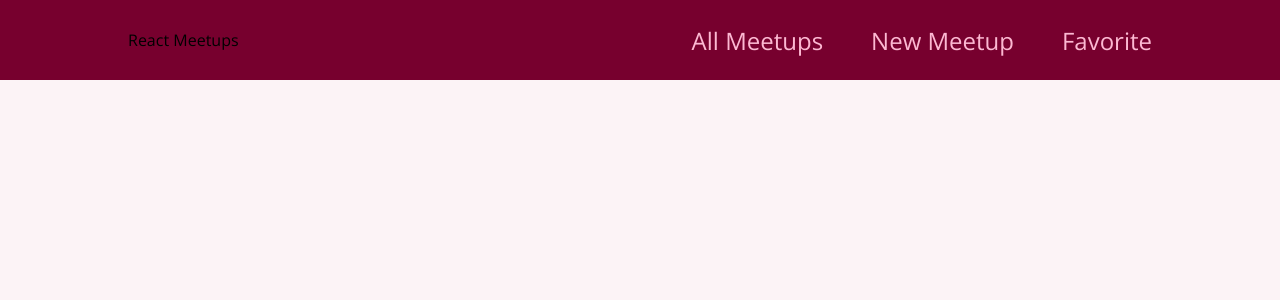
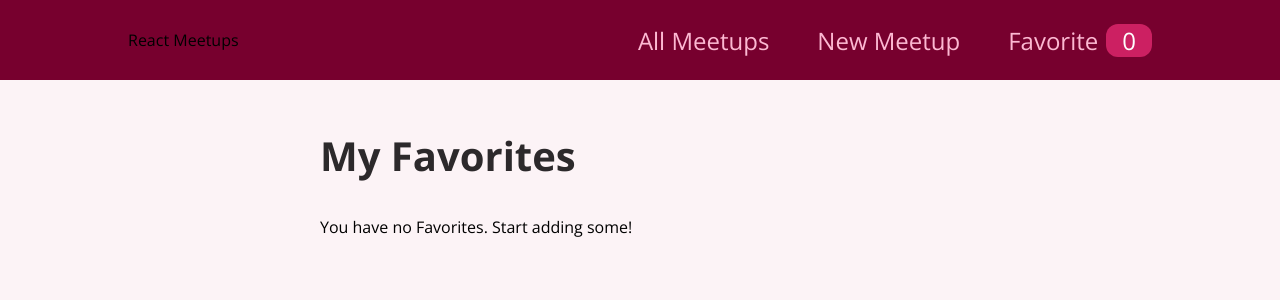
Before and after one commit to markiplagat/meet-up, a React (Create React App) app: page /favorites in a window 1280 px wide. Shown: the top 300 px of the page. Built offline with nearby package versions, Linux system fonts and the light colour scheme.

Commit message:
Add & remove from favorites

```diff
--- a/src/App.js
+++ b/src/App.js
@@ -14,7 +14,7 @@
         <Route path='/new-meetup'>
           <NewMeetup />
         </Route>
-        <Route path='/favorite'>
+        <Route path='/favorites'>
           <Favorite />
         </Route>
       </Switch>
--- a/src/components/layout/MainNavigation.js
+++ b/src/components/layout/MainNavigation.js
@@ -1,7 +1,10 @@
+import { useContext } from "react";
 import { Link } from 'react-router-dom';
 import classes from './MainNavigation.module.css';
+import FavoritesContext from "../../store/favorites-context";
 
 function MainNavigation() {
+    const favoritesCtx = useContext(FavoritesContext);
     return (
         <header className={classes.header}>
             <div>
@@ -16,7 +19,12 @@
                         <Link to='/new-meetup'>New Meetup</Link>
                     </li>
                     <li>
-                        <Link to='favorite'>Favorite</Link>
+                        <Link to='/favorites'>
+                            Favorite
+                            <span className={classes.badge}>
+                                {favoritesCtx.totalFavorites}
+                            </span>
+                        </Link>
                     </li>
                 </ul>
             </nav>
--- a/src/components/meetups/MeetupItem.js
+++ b/src/components/meetups/MeetupItem.js
@@ -1,7 +1,26 @@
+import { useContext } from "react";
 import classes from './MeetupItem.module.css';
 import Card from "../ui/Card";
+import FavoritesContext from "../../store/favorites-context";
 
 function MeetupItem(props) {
+
+    const favoritesCtx = useContext(FavoritesContext);
+    const itemIsFavorite = favoritesCtx.itemIsFavorite(props.id);
+
+    function favoriteStatusHandler() {
+        if(itemIsFavorite) {
+            favoritesCtx.removeFavorite(props.id);
+        } else {
+            favoritesCtx.addFavorite({
+                id: props.id,
+                title: props.title,
+                address: props.address,
+                description: props.description,
+                image: props.image
+            })
+        }
+    }
     return (
         <li className={classes.item}>
             <Card>
@@ -14,7 +33,7 @@
                     <p>{props.description}</p>
                 </div>
                 <div className={classes.actions}>
-                    <button>To Favorites</button>
+                    <button onClick={favoriteStatusHandler}>{itemIsFavorite ? 'Remove From Favorites' : 'Add To Favorites'}</button>
                 </div>
             </Card>
         </li>
--- a/src/index.js
+++ b/src/index.js
@@ -3,11 +3,14 @@
 import './index.css';
 import App from './App';
 import {BrowserRouter} from "react-router-dom";
+import {FavoritesContextProvider} from "./store/favorites-context";
 
 ReactDOM.render(
-  <BrowserRouter>
-    <App />
-  </BrowserRouter>,
+    <FavoritesContextProvider>
+        <BrowserRouter>
+            <App />
+        </BrowserRouter>
+    </FavoritesContextProvider>,
     document.getElementById('root'),
 );
 
--- a/src/pages/Favorite.js
+++ b/src/pages/Favorite.js
@@ -1,8 +1,22 @@
+import { useContext } from "react";
+import FavoritesContext from "../store/favorites-context";
+import MeetupList from "../components/meetups/MeetupList";
+
 function Favorite() {
+    const favoritesCtx = useContext(FavoritesContext);
+
+    let content;
+
+    if (favoritesCtx.totalFavorites === 0) {
+        content = <p>You have no Favorites. Start adding some!</p>
+    } else {
+        content = <MeetupList meetups={favoritesCtx.favorites} />
+    }
     return(
-        <div>
-            Favorite Page
-        </div>
+        <section>
+            <h1>My Favorites</h1>
+            {content}
+        </section>
     )
 }
 export default Favorite;
--- /dev/null
+++ b/src/store/favorites-context.js
@@ -0,0 +1,43 @@
+import { createContext, useState } from 'react';
+
+const FavoritesContext = createContext({
+    favorites: [],
+    totalFavorites: 0,
+    addFavorite: (favoriteMeetup) => {},
+    removeFavorite: (meetupId) => {},
+    itemIsFavorite: (meetupId) => {}
+});
+
+export function FavoritesContextProvider(props) {
+    const [userFavorites, setUserFavorites] = useState([]);
+
+    function addFavoriteHandler(favoriteMeetup) {
+        setUserFavorites((prevUserFavorites) => {
+            return prevUserFavorites.concat(favoriteMeetup);
+        });
+    }
+
+    function removeFavoriteHandler(meetupId) {
+        setUserFavorites(prevUserFavorites => {
+            return prevUserFavorites.filter(meetup => meetup.id !== meetupId);
+        });
+    }
+
+    function itemIsFavoriteHandler(meetupId) {
+        return userFavorites.some(meetup => meetup.id === meetupId);
+    }
+    const context = {
+        favorites: userFavorites,
+        totalFavorites: userFavorites.length,
+        addFavorite: addFavoriteHandler,
+        removeFavorite: removeFavoriteHandler,
+        itemIsFavorite: itemIsFavoriteHandler
+    };
+
+    return(
+        <FavoritesContext.Provider value={context}>
+            {props.children}
+        </FavoritesContext.Provider>
+    );
+}
+export default FavoritesContext;
```
